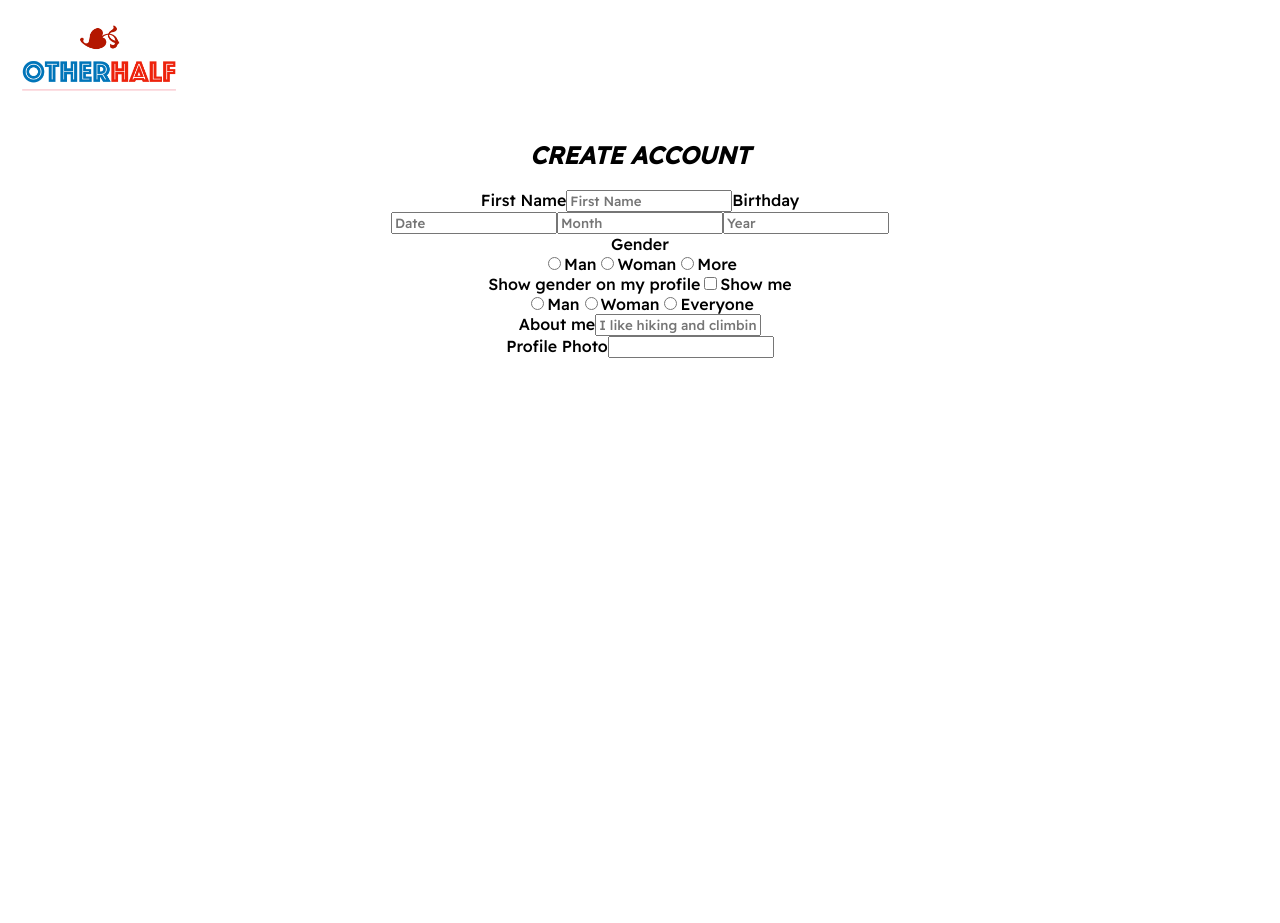
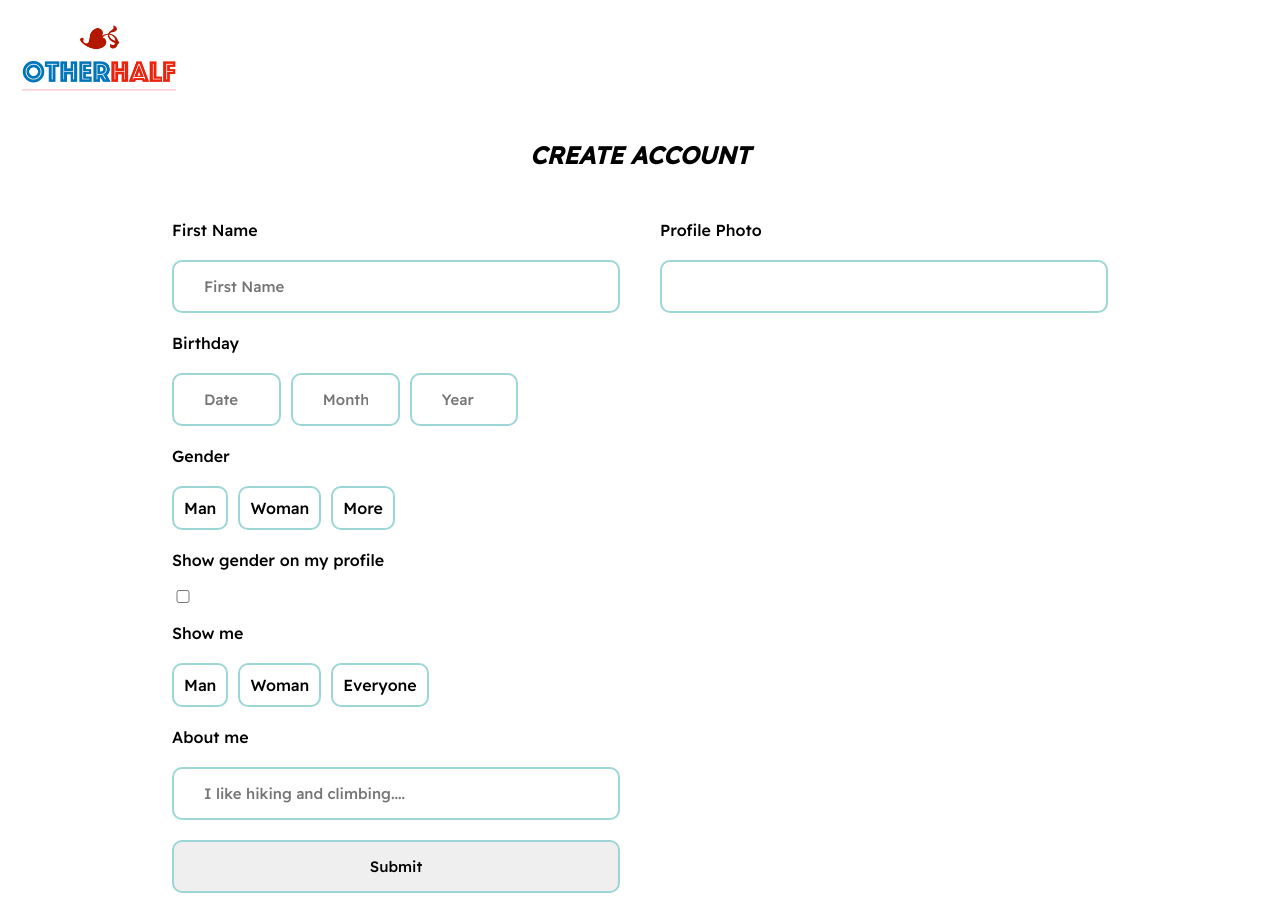
Before and after one commit to ALMA-DEV914/dating-site, a React (Create React App) app in the folder client/: page /onboarding in a window 1280 px wide. Before the commit the page ends 800 px from the top, so only its background shows below. Built offline with nearby package versions, Linux system fonts and the light colour scheme.

Commit message:
add design to onboarding froms

```diff
--- a/client/src/index.css
+++ b/client/src/index.css
@@ -115,3 +115,64 @@ h2{
    padding: 8px;
    font-size: 17px;
 }
+/*---0nboarding page----*/
+
+.onboarding form{
+  display: flex;
+  justify-content: center;
+}
+
+.onboarding form section{
+  display: flex;
+  flex-direction: column;
+  padding: 20px;
+  width: 35%;
+  text-align: start;
+}
+.onboarding form input{
+  padding: 15px 30px;
+  margin: 10px 0;
+  font-size: 15px;
+  border: 2px solid rgb(157, 214, 215);
+  border-radius: 10px;
+}
+.onboarding form input::-webkit-outer-spin-button,
+.onboarding form input::-webkit-inner-spin-button{
+  -webkit-appearance: none;
+  margin: 0;
+}
+.onboarding form label{
+  margin: 10px 0;
+}
+.onboarding form .multiple-input-container{
+  display: flex;
+  flex-direction: row;
+}
+.onboarding form .multiple-input-container input{
+  margin-right: 10px;
+}
+.onboarding form .multiple-input-container label{
+  padding: 10px;
+  border-radius: 10px;
+  border: 2px solid rgb(157, 214, 215);
+  transition: all 0.3s;
+  margin-right: 10px;
+}
+.onboarding form input[type="radio"]{
+  display: none;
+}
+.onboarding form input[type="number"]{
+  width: 10%;
+}
+.onboarding form input[type="checkbox"]{
+  width: 5%;
+}
+.onboarding form  input[type="radio"]:checked + label{
+  border: 2px solid orange;
+}
+.onboarding form input[type="submit"]:hover{
+  background-color: #fe3072;
+}
+.onboarding form input[type="submit"]:active{
+  background-color: #6c0c2b;
+}
--- a/client/src/pages/OnBoarding.js
+++ b/client/src/pages/OnBoarding.js
@@ -151,6 +151,7 @@ const OnBoarding = () => {
               value={""}
               onChange={hanldeChange}
             />
+             <input type="submit" placeholder="Submit"/>
           </section>
 
           <section>
@@ -164,6 +165,7 @@ const OnBoarding = () => {
             />
             <div className="profile-photo"></div>
           </section>
+
         </form>
       </div>
     </>
```
